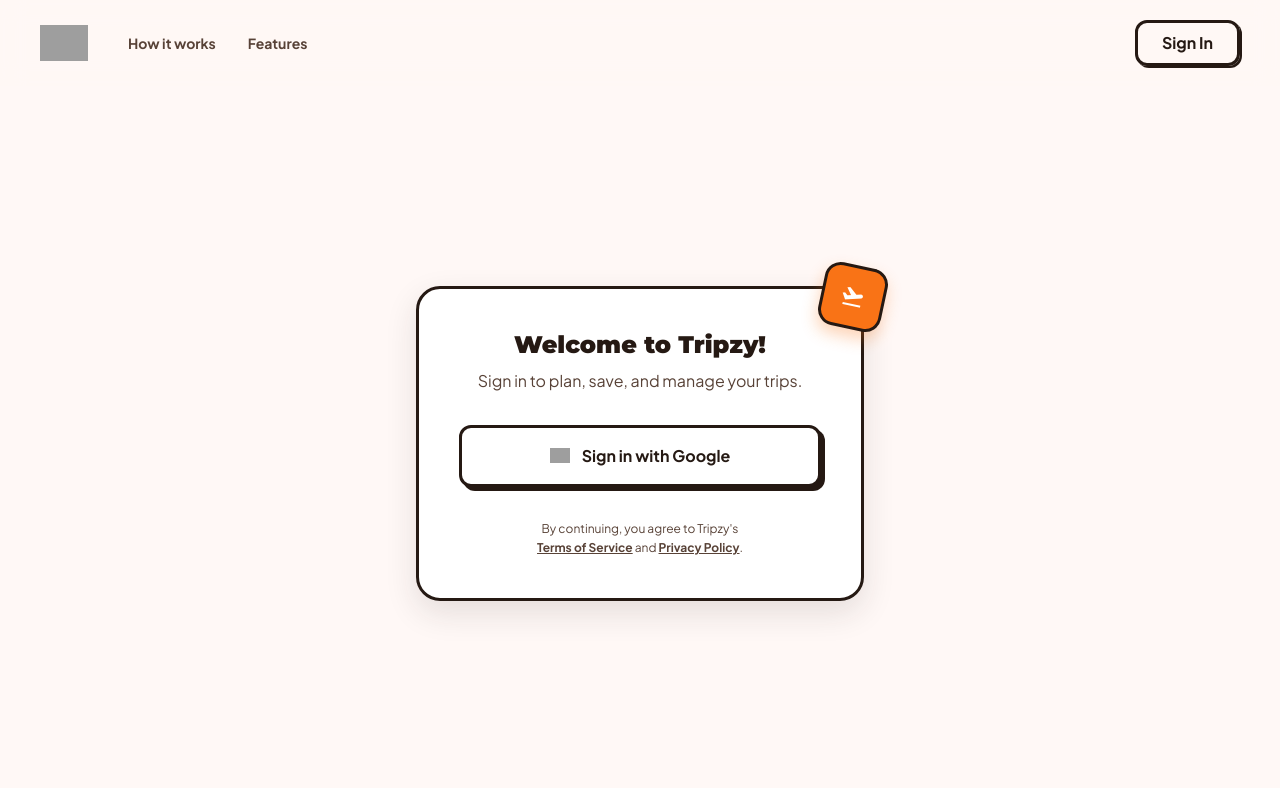
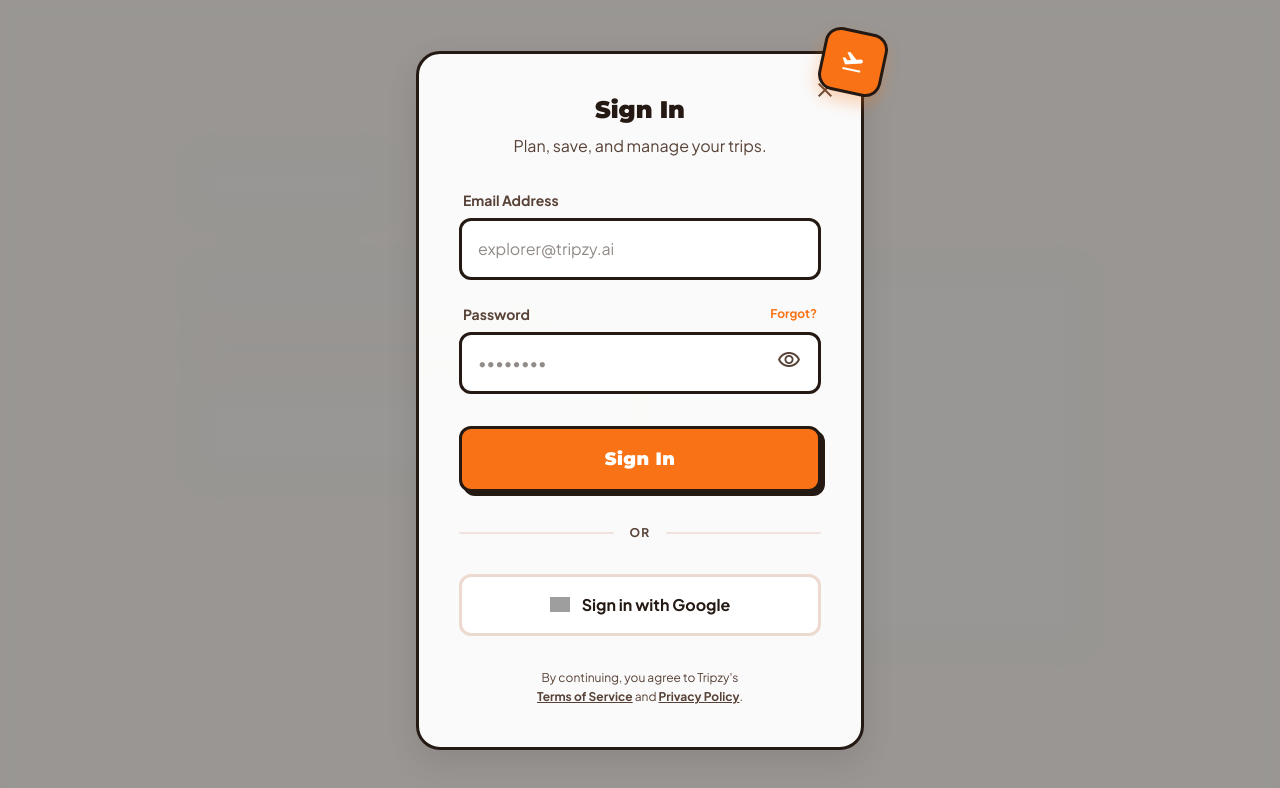
Before and after one commit to LS-Rathore/Tripzy, a React (Vite) app in the folder frontend/: page /plan in a window 1280 px wide. Before the commit this address led to /login. Shown: the top 788 px of the page. Built offline with nearby package versions, Linux system fonts and the light colour scheme; no server answers; grey boxes are pictures that could not be loaded.

Commit message:
initialize frontend routing, navigation, and authentication login modal components

```diff
--- a/frontend/src/App.tsx
+++ b/frontend/src/App.tsx
@@ -1,9 +1,7 @@
 import { BrowserRouter as Router, Routes, Route } from 'react-router-dom';
 import { AuthProvider } from './context/AuthContext';
 import ProtectedRoute from './components/routing/ProtectedRoute';
-import PublicOnlyRoute from './components/routing/PublicOnlyRoute';
 import LandingPage from './pages/LandingPage';
-import LoginPage from './pages/LoginPage';
 import PlanTripPage from './pages/PlanTripPage';
 import ItineraryPage from './pages/ItineraryPage';
 import MyTripsPage from './pages/MyTripsPage';
@@ -17,11 +15,6 @@
         <Routes>
           {/* Public */}
           <Route path="/" element={<LandingPage />} />
-
-          {/* Public-only (redirect away if logged in) */}
-          <Route element={<PublicOnlyRoute />}>
-            <Route path="/login" element={<LoginPage />} />
-          </Route>
 
           {/* Protected (require auth) */}
           <Route element={<ProtectedRoute />}>
--- a/frontend/src/components/auth/LoginModal.tsx
+++ b/frontend/src/components/auth/LoginModal.tsx
@@ -1,4 +1,5 @@
 import { useState, useEffect } from 'react';
+import { useAuth } from '../../context/AuthContext';
 
 interface LoginModalProps {
   isOpen: boolean;
@@ -7,6 +8,7 @@
 
 export default function LoginModal({ isOpen, onClose }: LoginModalProps) {
   const [showPassword, setShowPassword] = useState(false);
+  const { login } = useAuth();
 
   // Close on Escape key
   useEffect(() => {
@@ -114,7 +116,10 @@
         </div>
 
         {/* Social Action */}
-        <button className="w-full flex items-center justify-center gap-3 py-4 px-6 bg-white border-[3px] border-outline-variant/60 rounded-xl hover:bg-tripzy-bg hover:border-[#251913] active:scale-[0.98] transition-all duration-200 group">
+        <button
+          onClick={login}
+          className="w-full flex items-center justify-center gap-3 py-4 px-6 bg-white border-[3px] border-outline-variant/60 rounded-xl hover:bg-tripzy-bg hover:border-[#251913] active:scale-[0.98] transition-all duration-200 group"
+        >
           <img alt="Google Logo" height="20" src="https://lh3.googleusercontent.com/aida-public/AB6AXuCYVF16dkw_IJYiOZqL0PC6szUxEyq3UZvTwDcvFOcGrr9XvgjJBcS1mXBRzBvuVDh-5JTdcAhBSqnPAInqKJvbt5E5ZeOOaeL3nQRp5e1FDjxTooMMhVX6J7Y-2UujP1dH1G0R_MyKXJIiPvMM9mrcpL5orbDl8zU0DAuAt2MHFlkfNXo0RGn4s9ot4CymGsvyur_AIzQbQRGfgo9-g-vpQSdL4bF_pmRTpvzl77nivXwAWhN43OoUGQ" width="20"/>
           <span className="font-label-sm font-bold text-on-surface group-hover:text-tripzy-orange transition-colors">Sign in with Google</span>
         </button>
--- a/frontend/src/components/layout/Navbar.tsx
+++ b/frontend/src/components/layout/Navbar.tsx
@@ -1,12 +1,14 @@
 import { useEffect, useState } from 'react';
 import { Link, useNavigate } from 'react-router-dom';
 import { useAuth } from '../../context/AuthContext';
+import LoginModal from '../auth/LoginModal';
 
 export default function Navbar() {
   const { user, logout } = useAuth();
   const navigate = useNavigate();
   const [isScrolled, setIsScrolled] = useState(false);
   const [isDropdownOpen, setIsDropdownOpen] = useState(false);
+  const [isLoginModalOpen, setIsLoginModalOpen] = useState(false);
 
   useEffect(() => {
     const handleScroll = () => {
@@ -37,6 +39,7 @@
   };
 
   return (
+    <>
       <nav className={`sticky top-0 z-40 glass-nav transition-shadow ${isScrolled ? 'shadow-sm' : ''}`}>
         <div className="flex justify-between items-center w-full px-margin-mobile md:px-margin-desktop py-5 max-w-container-max mx-auto">
           <div className="flex items-center gap-10">
@@ -105,14 +108,20 @@
               )}
             </div>
           ) : (
-          <Link
-            to="/login"
+            <button
+              onClick={() => setIsLoginModalOpen(true)}
               className="px-6 py-2 rounded-xl border-[3px] border-[#251913] text-[#251913] font-label-sm font-bold hover:bg-tripzy-orange hover:text-white hover:border-tripzy-orange transition-all scale-100 active:scale-95 shadow-[2px_2px_0px_0px_#251913] hover:shadow-none"
             >
               Sign In
-          </Link>
+            </button>
           )}
         </div>
       </nav>
+
+      <LoginModal
+        isOpen={isLoginModalOpen}
+        onClose={() => setIsLoginModalOpen(false)}
+      />
+    </>
   );
 }
--- a/frontend/src/components/routing/ProtectedRoute.tsx
+++ b/frontend/src/components/routing/ProtectedRoute.tsx
@@ -1,8 +1,10 @@
-import { Navigate, Outlet } from 'react-router-dom';
+import { Outlet, useNavigate } from 'react-router-dom';
 import { useAuth } from '../../context/AuthContext';
+import LoginModal from '../auth/LoginModal';
 
 export default function ProtectedRoute() {
   const { user, loading } = useAuth();
+  const navigate = useNavigate();
 
   if (loading) {
     return (
@@ -16,7 +18,31 @@
   }
 
   if (!user) {
-    return <Navigate to="/login" replace />;
+    return (
+      <div className="min-h-screen bg-tripzy-bg flex flex-col relative overflow-hidden">
+        {/* Blurred background mockup layout */}
+        <div className="fixed inset-0 bg-pattern -z-10"></div>
+        <div className="flex-grow flex flex-col items-center justify-center p-6 blur-md select-none pointer-events-none">
+          <div className="w-full max-w-4xl space-y-12">
+            <div className="h-16 w-48 bg-white/40 rounded-xl border-2 border-black/10"></div>
+            <div className="grid grid-cols-1 md:grid-cols-2 gap-8">
+              <div className="space-y-6">
+                <div className="h-12 w-3/4 bg-white/40 rounded-xl border-2 border-black/10"></div>
+                <div className="h-6 w-5/6 bg-white/40 rounded-xl border-2 border-black/10"></div>
+                <div className="h-24 w-full bg-white/40 rounded-2xl border-2 border-black/10"></div>
+              </div>
+              <div className="h-96 bg-white/40 rounded-2xl border-2 border-black/10"></div>
+            </div>
+          </div>
+        </div>
+
+        {/* Modal open automatically */}
+        <LoginModal
+          isOpen={true}
+          onClose={() => navigate('/')}
+        />
+      </div>
+    );
   }
 
   return <Outlet />;
```
Lines whose indentation alone changed are shown as unchanged.
